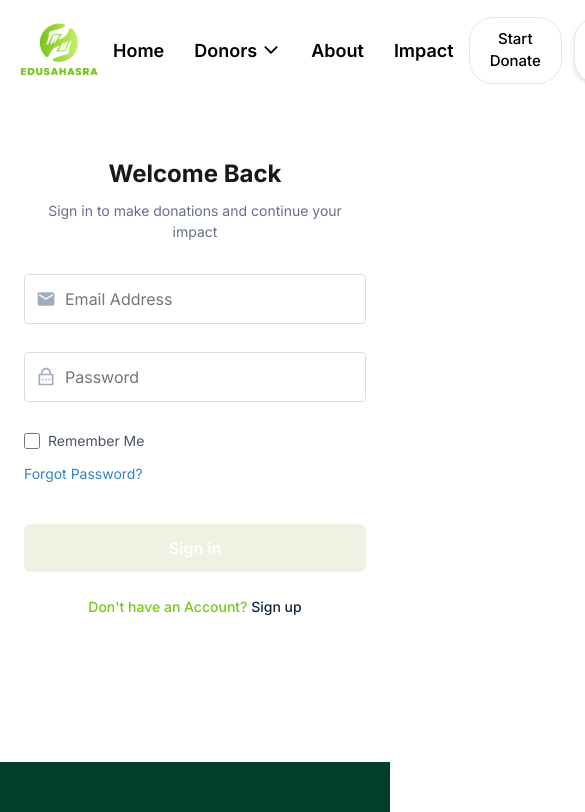
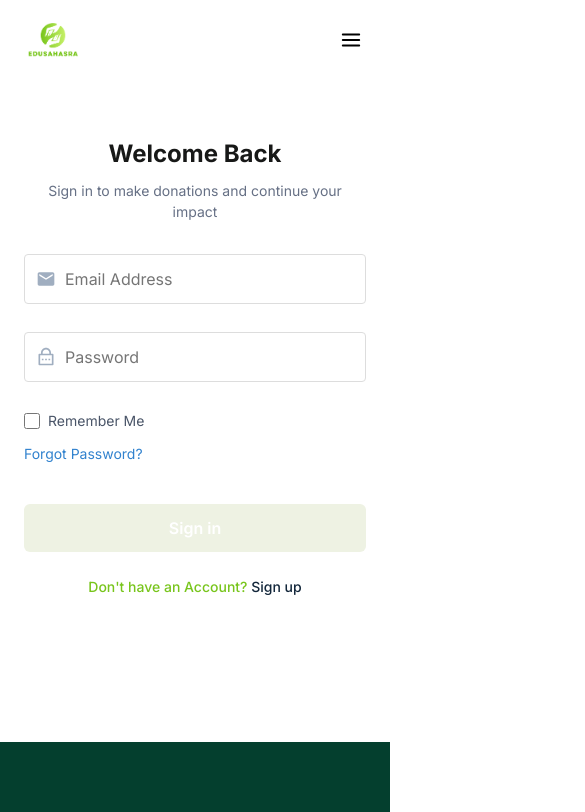
Before and after one commit to kisarasandes1122/Edusahasra, a React (Vite) app in the folder Frontend/: page /donor-login in a window 390 px wide. Shown: the top 812 px of the page, 585 px wide, since content can reach past the window. Built offline with nearby package versions, Linux system fonts and the light colour scheme.

Commit message:
Header CSS Update (Responsive)

```diff
--- a/Frontend/src/components/Donor/Header/DonationModal.css
+++ b/Frontend/src/components/Donor/Header/DonationModal.css
@@ -8,12 +8,12 @@
   --color-primary-action-hover: #225a23;
   --color-modal-bg: white;
   --color-modal-section-bg: #F9FAFB;
-  --color-modal-border: #e5e7eb; /* Lighter border for modal sections */
+  --color-modal-border: #e5e7eb;
   --color-login-button-text: var(--color-primary-action);
   --color-login-button-bg: white;
-  --color-login-button-border: var(--color-primary-action); /* Use primary action color for border */
-  --color-login-button-hover-bg: var(--color-primary-action); /* Green background on hover */
-  --color-login-button-hover-text: white; /* White text on hover */
+  --color-login-button-border: var(--color-primary-action);
+  --color-login-button-hover-bg: var(--color-primary-action);
+  --color-login-button-hover-text: white;
   --border-radius-large: 20px;
   --border-radius-medium: 12px;
   --border-radius-small: 8px;
@@ -42,12 +42,14 @@
   max-width: 600px;
   box-shadow: 0 8px 25px rgba(0, 0, 0, 0.15);
   margin: auto;
+  text-align: center; /* Center all text content */
 }
 
 .modal-content {
   display: flex;
   flex-direction: column;
   gap: 20px;
+  align-items: center; /* Center flex items horizontally */
 }
 
 .modal-title {
@@ -57,6 +59,7 @@
   color: var(--color-text);
   text-align: center;
   margin: 0;
+  width: 100%; /* Full width for proper centering */
 }
 
 .modal-subtitle {
@@ -64,8 +67,9 @@
   font-size: 15px;
   color: var(--color-text-secondary);
   text-align: center;
-  margin: -10px 0 5px 0; /* Adjust margin slightly */
+  margin: -10px 0 5px 0;
   line-height: 1.5;
+  width: 100%; /* Full width for proper centering */
 }
 
 .registration-section,
@@ -73,16 +77,18 @@
   background-color: var(--color-modal-section-bg);
   border-radius: var(--border-radius-medium);
   padding: 24px;
-  border: 1px solid var(--color-modal-border); /* Optional: add subtle border */
+  border: 1px solid var(--color-modal-border);
+  width: 100%; /* Full width for proper centering */
+  text-align: center; /* Center content within sections */
 }
 
 .section-title {
   font-family: var(--font-primary);
   font-size: 18px;
   font-weight: 700;
-  /* Use the primary action color for section titles to match buttons */
   color: var(--color-primary-action);
   margin: 0 0 8px 0;
+  text-align: center;
 }
 
 .section-description {
@@ -91,28 +97,28 @@
   color: var(--color-text-secondary);
   margin: 0 0 16px 0;
   line-height: 1.5;
+  text-align: center;
 }
 
-/* --- Updated Button Styles --- */
+/* Button Styles - Updated for centered look */
 .modal-button {
-  display: inline-block; /* Ensure consistent block behavior */
+  display: inline-block;
   width: 100%;
   padding: 12px 24px;
-  /* Apply the border-radius */
-  border-radius: var(--border-radius-small); /* Should be 8px */
+  border-radius: var(--border-radius-small);
   font-family: var(--font-primary);
   font-size: 16px;
   font-weight: 600;
   cursor: pointer;
-  transition: background-color 0.2s ease, color 0.2s ease, border-color 0.2s ease; /* Refine transition */
+  transition: background-color 0.2s ease, color 0.2s ease, border-color 0.2s ease;
   border: 1px solid transparent;
   text-align: center;
-  text-decoration: none !important; /* Remove underline from Link */
-  box-sizing: border-box; /* Include padding/border in width */
+  text-decoration: none !important;
+  box-sizing: border-box;
 }
 
 /* Style for Register button */
-.modal-button.register-button { /* Use compound selector for specificity */
+.modal-button.register-button {
   background-color: var(--color-primary-action);
   color: white;
   border-color: var(--color-primary-action);
@@ -125,23 +131,23 @@
 }
 
 /* Style for Login button */
-.modal-button.login-button { /* Use compound selector for specificity */
-  background-color: var(--color-login-button-bg); /* White background */
-  color: var(--color-login-button-text); /* Green text */
-  border: 1px solid var(--color-login-button-border); /* Green border */
+.modal-button.login-button {
+  background-color: var(--color-login-button-bg);
+  color: var(--color-login-button-text);
+  border: 1px solid var(--color-login-button-border);
 }
 
 /* Hover style for Login button */
 .modal-button.login-button:hover {
-  background-color: var(--color-login-button-hover-bg); /* Green background */
-  color: var(--color-login-button-hover-text);      /* White text */
-  border-color: var(--color-login-button-hover-bg);  /* Green border */
+  background-color: var(--color-login-button-hover-bg);
+  color: var(--color-login-button-hover-text);
+  border-color: var(--color-login-button-hover-bg);
 }
 
 /* Responsive Modal */
 @media (max-width: 640px) {
   .modal-container {
-    padding: 24px;
+    padding: 24px 20px;
     max-width: 95%;
   }
   .modal-title {
@@ -162,6 +168,22 @@
   }
   .registration-section,
   .login-section {
-    padding: 20px;
+    padding: 20px 15px;
   }
 }
+
+@media (max-width: 480px) {
+  .modal-container {
+    padding: 20px 15px;
+  }
+  .modal-title {
+    font-size: 18px;
+  }
+  .modal-subtitle {
+    font-size: 13px;
+  }
+  .modal-button {
+    font-size: 14px;
+    padding: 10px 16px;
+  }
+}
--- a/Frontend/src/components/Donor/Header/Header.css
+++ b/Frontend/src/components/Donor/Header/Header.css
@@ -2,7 +2,7 @@
 
 .header {
   background-color: #ffffff;
-  padding: 10px 20px;
+  padding: 10px 0; /* Removed horizontal padding */
   border-bottom: 1px solid #ffffff;
   font-family: 'Inter', sans-serif;
 }
@@ -14,6 +14,13 @@
   max-width: 1200px;
   margin: 0 auto;
   height: 80px;
+  padding: 0; /* Removed padding completely */
+}
+
+
+.logo {
+  margin-left: 0; /* Ensure logo is flush with left edge */
+  padding-left: 8px; /* Small padding for visual buffer */
 }
 
 .logo img {
@@ -47,7 +54,7 @@
   color: #12263A;
 }
 
-/* Existing dropdown styles */
+/* Dropdown styles */
 .dropdown-container {
   position: relative;
 }
@@ -155,8 +162,7 @@
   line-height: 1.4;
 }
 
-
-/* User dropdown specific styles */
+/* User dropdown styles */
 .user-dropdown-container {
   position: relative;
 }
@@ -311,3 +317,264 @@
   color: #ffffff !important;
   border-color: #78c51c !important;
 }
+
+/* Mobile menu controls */
+.mobile-menu-toggle {
+  display: none;
+  background: none;
+  border: none;
+  font-size: 24px;
+  cursor: pointer;
+  color: #000000;
+  margin-right: 0; /* Ensure toggle is flush with right edge */
+  padding-right: 8px; /* Small padding for visual buffer */
+}
+
+/* Mobile responsiveness */
+@media (max-width: 1024px) {
+  .nav ul li {
+    margin: 0 10px;
+  }
+
+  .nav ul li a, .dropdown-trigger {
+    font-size: 16px;
+  }
+
+  .btn {
+    padding: 10px 15px !important;
+    font-size: 14px !important;
+  }
+}
+
+/* Mobile menu visibility and desktop/mobile button toggling */
+.mobile-only-buttons {
+  display: none; /* Hidden by default */
+}
+
+@media (max-width: 768px) {
+  .mobile-menu-toggle {
+    display: block;
+    position: relative;
+    z-index: 5001;
+    font-size: 24px;
+    color: #000000;
+    background: none;
+    border: none;
+    display: flex;
+    align-items: center;
+    justify-content: center;
+    padding: 8px;
+  }
+
+  .header-content {
+    height: 70px;
+  }
+
+  .header-res{
+    display: flex;
+    justify-content: space-between;
+    width: 100%;
+    margin: 0 20px;
+  }
+
+
+  .logo img {
+    height: 60px;
+    width: 60px;
+  }
+
+  /* Improved mobile menu positioning and styling */
+  .nav {
+    position: fixed;
+    top: 0;
+    left: -100%;
+    height: 100vh;
+    width: 85%;
+    max-width: 320px;
+    background-color: white;
+    z-index: 5000;
+    transition: left 0.3s ease;
+    box-shadow: 2px 0 10px rgba(0, 0, 0, 0.1);
+    padding: 70px 24px 24px;
+    overflow-y: auto;
+  }
+
+  .nav.open {
+    left: 0;
+    padding-right: 0px;
+  }
+
+  /* Improved navigation items spacing */
+  .nav ul {
+    flex-direction: column;
+    align-items: flex-start;
+    gap: 24px;
+    width: -webkit-fill-available;
+    padding: 20px 20px;
+  }
+
+  .nav ul li {
+    margin: 0;
+    width: 100%;
+  }
+
+  .nav ul li a {
+    font-size: 17px;
+    padding: 8px 0;
+    width: 100%;
+  }
+
+  /* Fix for dropdowns in mobile view */
+  .dropdown-container {
+    width: 100%;
+  }
+
+  .dropdown-trigger {
+    width: 100%;
+    justify-content: space-between;
+    padding: 8px 0;
+    font-size: 17px;
+  }
+
+  .dropdown-menu {
+    position: static;
+    width: 100%;
+    box-shadow: none;
+    border-radius: 12px;
+    margin-top: 12px;
+    margin-bottom: 8px;
+    border: 1px solid #e5e7eb;
+    background-color: #f9fafb;
+  }
+
+  /* Mobile only buttons */
+  .mobile-only-buttons {
+    display: block;
+    margin-top: 32px;
+    width: 100%;
+  }
+
+  .mobile-only-buttons .header-buttons {
+    flex-direction: column;
+    gap: 12px;
+    width: 100%;
+  }
+
+  .mobile-only-buttons .btn {
+    width: 100%;
+    text-align: center;
+    padding: 12px 16px !important;
+    font-size: 15px !important;
+  }
+
+  .desktop-only-buttons {
+    display: none; /* Hide desktop buttons on mobile */
+  }
+
+  /* Mobile menu overlay */
+  .mobile-menu-overlay {
+    position: fixed;
+    top: 0;
+    left: 0;
+    right: 0;
+    bottom: 0;
+    background-color: rgba(0, 0, 0, 0.5);
+    z-index: 4999;
+    opacity: 0;
+    visibility: hidden;
+    transition: opacity 0.3s ease, visibility 0.3s ease;
+  }
+
+  .mobile-menu-overlay.active {
+    opacity: 1;
+    visibility: visible;
+  }
+
+  /* Prevent body scrolling when mobile menu is open */
+  body.menu-open {
+    overflow: hidden;
+  }
+
+  /* User dropdown positioning */
+  .user-dropdown-menu {
+    width: 260px;
+    right: -10px;
+  }
+}
+
+@media (max-width: 480px) {
+  /* Remove horizontal padding completely for small screens */
+  .header {
+    padding: 10px 0;
+  }
+
+  .header-content {
+    height: 60px;
+    padding: 0; /* Remove all padding */
+  }
+
+  .header-res{
+    display: flex;
+    justify-content: space-between;
+    width: 100%;
+    margin: 0 20px;
+  }
+
+
+  .logo {
+    padding-left: 8px; /* Small padding buffer */
+  }
+
+  .mobile-menu-toggle {
+    font-size: 22px;
+    padding-right: 8px; /* Small padding buffer */
+  }
+
+  .logo img {
+    height: 50px;
+    width: 50px;
+  }
+
+  .nav {
+    padding: 60px 20px 20px;
+  }
+
+  .btn {
+    padding: 8px 10px !important;
+    font-size: 12px !important;
+  }
+
+  .header-buttons {
+    gap: 6px;
+  }
+
+  .user-dropdown-menu {
+    width: 230px;
+  }
+}
+
+/* Very small screens */
+@media (max-width: 360px) {
+  .header-content {
+    padding: 0;
+  }
+
+  .logo {
+    padding-left: 4px; /* Minimal padding */
+  }
+
+  .mobile-menu-toggle {
+    padding-right: 4px; /* Minimal padding */
+    font-size: 20px;
+  }
+
+  .logo img {
+    height: 45px;
+    width: 45px;
+  }
+
+  .nav {
+    width: 90%;
+    padding: 55px 16px 16px;
+  }
+}
--- a/Frontend/src/components/Donor/Header/Header.jsx
+++ b/Frontend/src/components/Donor/Header/Header.jsx
@@ -1,14 +1,15 @@
 import React, { useState, useRef, useEffect } from 'react';
-import { useNavigate } from 'react-router-dom'; // Import useNavigate
+import { useNavigate } from 'react-router-dom';
 import './Header.css';
 import './DonationModal.css';
-import logo from '../../../assets/images/Edusahasra.png'; // Ensure this path is correct
+import logo from '../../../assets/images/Edusahasra.png';
 import { IoCalendarOutline } from 'react-icons/io5';
 import { FiTool } from 'react-icons/fi';
 import { IoIosArrowDown } from 'react-icons/io';
 import { IoChatbox } from "react-icons/io5";
+import { FiMenu, FiX } from 'react-icons/fi'; // Added icons for mobile menu
 
-// --- DonationModal Component (keep as is) ---
+// --- DonationModal Component (unchanged) ---
 const DonationModal = ({ isOpen, onClose }) => {
   const modalRef = useRef(null);
 
@@ -50,7 +51,7 @@ const DonationModal = ({ isOpen, onClose }) => {
   );
 };
 
-// --- RequestModal Component (keep as is) ---
+// --- RequestModal Component (unchanged) ---
 const RequestModal = ({ isOpen, onClose }) => {
   const modalRef = useRef(null);
 
@@ -93,39 +94,52 @@ const RequestModal = ({ isOpen, onClose }) => {
 };
 
 
-// --- Updated Header Component ---
-const Header = () => { // Removed isAuthenticated, user props
+// --- Updated Header Component with Mobile Support ---
+const Header = () => {
   const [isDonorsDropdownOpen, setIsDonorsDropdownOpen] = useState(false);
   const [isUserDropdownOpen, setIsUserDropdownOpen] = useState(false);
   const [isDonationModalOpen, setIsDonationModalOpen] = useState(false);
   const [isRequestModalOpen, setIsRequestModalOpen] = useState(false);
-  const [isLoggedIn, setIsLoggedIn] = useState(false); // State for auth status
-  const [currentUser, setCurrentUser] = useState(null); // State for user info
+  const [isLoggedIn, setIsLoggedIn] = useState(false);
+  const [currentUser, setCurrentUser] = useState(null);
+  const [mobileMenuOpen, setMobileMenuOpen] = useState(false);
 
   const donorsDropdownRef = useRef(null);
   const userDropdownRef = useRef(null);
-  const navigate = useNavigate(); // Hook for navigation
+  const mobileMenuRef = useRef(null);
+  const navigate = useNavigate();
 
-  // Check login status on component mount and when localStorage changes
+  // Toggle body class when mobile menu is open
+  useEffect(() => {
+    if (mobileMenuOpen) {
+      document.body.classList.add('menu-open');
+    } else {
+      document.body.classList.remove('menu-open');
+    }
+
+    return () => {
+      document.body.classList.remove('menu-open');
+    };
+  }, [mobileMenuOpen]);
+
+  // Check login status on component mount
   useEffect(() => {
     const checkAuthStatus = () => {
       const storedUserInfo = localStorage.getItem('donorInfo');
       if (storedUserInfo) {
         try {
           const userData = JSON.parse(storedUserInfo);
-          // You might want to add a check for token validity/expiry here later
           if (userData && userData.token) {
             setCurrentUser(userData);
             setIsLoggedIn(true);
           } else {
-            // Invalid data structure, clear it
             localStorage.removeItem('donorInfo');
             setCurrentUser(null);
             setIsLoggedIn(false);
           }
         } catch (error) {
           console.error("Failed to parse donorInfo from localStorage", error);
-          localStorage.removeItem('donorInfo'); // Clear corrupted data
+          localStorage.removeItem('donorInfo');
           setCurrentUser(null);
           setIsLoggedIn(false);
         }
@@ -135,78 +149,120 @@ const Header = () => { // Removed isAuthenticated, user props
       }
     };
 
-    // Initial check
     checkAuthStatus();
-
-    // Listen for storage changes (e.g., logout in another tab)
     window.addEventListener('storage', checkAuthStatus);
 
-    // Listen for custom login/logout events (optional, but good for immediate UI updates)
-    // Example: window.addEventListener('authChange', checkAuthStatus);
-
-    // Cleanup listener on component unmount
     return () => {
       window.removeEventListener('storage', checkAuthStatus);
-      // Example: window.removeEventListener('authChange', checkAuthStatus);
     };
-  }, []); // Empty dependency array means this runs once on mount and cleanup on unmount
+  }, []);
 
-
+  // Handle clicks outside dropdowns and mobile menu
   useEffect(() => {
     const handleClickOutside = (event) => {
+      // Handle dropdowns
       if (donorsDropdownRef.current && !donorsDropdownRef.current.contains(event.target)) {
         setIsDonorsDropdownOpen(false);
       }
       if (userDropdownRef.current && !userDropdownRef.current.contains(event.target)) {
         setIsUserDropdownOpen(false);
       }
+
+      // Handle mobile menu - close menu when clicking outside
+      // But don't close it if we click the menu toggle button
+      if (mobileMenuOpen &&
+          mobileMenuRef.current &&
+          !mobileMenuRef.current.contains(event.target) &&
+          !event.target.closest('.mobile-menu-toggle')) {
+        setMobileMenuOpen(false);
+      }
     };
 
     document.addEventListener('mousedown', handleClickOutside);
-    return () => document.removeEventListener('mousedown', handleClickOutside);
-  }, []);
+
+    // Close mobile menu when window is resized beyond mobile breakpoint
+    const handleResize = () => {
+      if (window.innerWidth > 768 && mobileMenuOpen) {
+        setMobileMenuOpen(false);
+      }
+    };
+
+    window.addEventListener('resize', handleResize);
+
+    return () => {
+      document.removeEventListener('mousedown', handleClickOutside);
+      window.removeEventListener('resize', handleResize);
+    };
+  }, [mobileMenuOpen]);
 
   const toggleDonorsDropdown = (e) => {
     e.stopPropagation();
     setIsDonorsDropdownOpen(!isDonorsDropdownOpen);
-    setIsUserDropdownOpen(false); // Close user dropdown if open
+    setIsUserDropdownOpen(false);
   };
 
   const toggleUserDropdown = (e) => {
     e.stopPropagation();
     setIsUserDropdownOpen(!isUserDropdownOpen);
-    setIsDonorsDropdownOpen(false); // Close donors dropdown if open
+    setIsDonorsDropdownOpen(false);
+  };
+
+  const toggleMobileMenu = (e) => {
+    e.stopPropagation();
+    setMobileMenuOpen(!mobileMenuOpen);
   };
 
   const handleStartDonate = () => {
     setIsDonationModalOpen(true);
+    setMobileMenuOpen(false); // Close mobile menu if open
   };
 
   const handleRequestDonation = () => {
     setIsRequestModalOpen(true);
+    setMobileMenuOpen(false); // Close mobile menu if open
   };
 
   const handleLogout = () => {
     localStorage.removeItem('donorInfo');
-
     setCurrentUser(null);
     setIsLoggedIn(false);
     setIsUserDropdownOpen(false);
+    setMobileMenuOpen(false); // Close mobile menu if open
     navigate('/');
     window.location.reload();
+  };
+
+  // Close mobile menu when clicking nav links
+  const handleNavLinkClick = () => {
+    setMobileMenuOpen(false);
   };
 
   return (
     <>
       <header className="header">
         <div className="header-content">
+          <div className="header-res">
           <div className="logo">
-            <a href="/"><img src={logo} alt="EdukaShare Logo" /></a>
+            <a href="/"><img src={logo} alt="EduSahasra Logo" /></a>
           </div>
 
-          <nav className="nav">
+          {/* Mobile menu toggle button */}
+          <button
+            className="mobile-menu-toggle"
+            onClick={toggleMobileMenu}
+            aria-label={mobileMenuOpen ? "Close menu" : "Open menu"}
+          >
+            {mobileMenuOpen ? <FiX /> : <FiMenu />}
+          </button>
+          </div>
+
+          {/* Mobile menu overlay - improves UX */}
+          <div className={`mobile-menu-overlay ${mobileMenuOpen ? 'active' : ''}`} onClick={() => setMobileMenuOpen(false)}></div>
+
+          {/* Main navigation */}
+          <nav className={`nav ${mobileMenuOpen ? 'open' : ''}`} ref={mobileMenuRef}>
             <ul>
-              <li><a href="/">Home</a></li>
+              <li><a href="/" onClick={handleNavLinkClick}>Home</a></li>
               <li className="dropdown-container" ref={donorsDropdownRef}>
                 <button
                   className="dropdown-trigger"
@@ -218,23 +274,22 @@ const Header = () => { // Removed isAuthenticated, user props
                   <div className="dropdown-menu">
                     <h3 className="dropdown-title">For Donors</h3><hr />
                     <div className="dropdown-items">
-                      <a href="/needs" className="dropdown-item">
+                      <a href="/needs" className="dropdown-item" onClick={handleNavLinkClick}>
                         <IoCalendarOutline className="dropdown-icon" />
                         <div className="dropdown-content">
                           <span className="dropdown-item-title">Browse Needs</span>
                           <span className="dropdown-item-description">Filter Requests by location, needs, or urgency</span>
                         </div>
                       </a>
-                      {/* Add other donor links here if needed */}
-                      <a href="/howitworks" className="dropdown-item">
+                      <a href="/howitworks" className="dropdown-item" onClick={handleNavLinkClick}>
                         <FiTool className="dropdown-icon" />
                         <div className="dropdown-content">
                           <span className="dropdown-item-title">How It Works</span>
                           <span className="dropdown-item-description">Step-by-step donation process</span>
                         </div>
                       </a>
-                      <a href="/feedbacks" className="dropdown-item">
-                        <IoChatbox  className="dropdown-icon" />
+                      <a href="/feedbacks" className="dropdown-item" onClick={handleNavLinkClick}>
+                        <IoChatbox className="dropdown-icon" />
                         <div className="dropdown-content">
                           <span className="dropdown-item-title">Feedbacks</span>
                           <span className="dropdown-item-description">See what others say about their experience</span>
@@ -244,30 +299,39 @@ const Header = () => { // Removed isAuthenticated, user props
                   </div>
                 )}
               </li>
-              <li><a href="/aboutus">About</a></li>
-              <li><a href="#impact">Impact</a></li> {/* Make sure you have an element with id="impact" or change href */}
+              <li><a href="/aboutus" onClick={handleNavLinkClick}>About</a></li>
+              <li><a href="#impact" onClick={handleNavLinkClick}>Impact</a></li>
+
+              {/* Mobile-only buttons (visible in mobile menu) */}
+              {!isLoggedIn && (
+                <li className="mobile-only-buttons">
+                  <div className="header-buttons">
+                    <button className="btn btn-secondary" onClick={handleStartDonate}>
+                      Start Donate
+                    </button>
+                    <button className="btn btn-primary" onClick={handleRequestDonation}>
+                      Request Donation
+                    </button>
+                  </div>
+                </li>
+              )}
             </ul>
           </nav>
 
           <div className="header-user">
-            {/* Use internal isLoggedIn state for conditional rendering */}
             {isLoggedIn && currentUser ? (
               <div className="user-dropdown-container" ref={userDropdownRef}>
                 <button
                   className="user-dropdown-trigger"
                   onClick={toggleUserDropdown}
                 >
-                  {/* Use fullName from stored user data */}
                   <span className="user-name">{currentUser.fullName || 'User'}</span>
                   <IoIosArrowDown className={`dropdown-arrow ${isUserDropdownOpen ? 'rotated' : ''}`} />
                 </button>
                 {isUserDropdownOpen && (
                   <div className="user-dropdown-menu">
                     <div className="user-dropdown-header">
-                       {/* Use fullName from stored user data */}
                       <h3 className="user-dropdown-title">{currentUser.fullName || 'User'}</h3>
-                      {/* Optionally display email */}
-                      {/* <p className="user-dropdown-email">{currentUser.email}</p> */}
                     </div>
                     <div className="user-dropdown-items">
                       <a href="/my-donations" className="user-dropdown-item">
@@ -291,7 +355,6 @@ const Header = () => { // Removed isAuthenticated, user props
                           <span className="item-description">Manage account & preferences</span>
                         </div>
                       </a>
-                      {/* Logout Button */}
                       <button onClick={handleLogout} className="user-dropdown-item logout-button">
                         <div className="icon-wrapper"><span className="icon">🚪</span></div>
                         <div className="dropdown-content">
@@ -304,8 +367,8 @@ const Header = () => { // Removed isAuthenticated, user props
                 )}
               </div>
             ) : (
-              // Show these buttons if not logged in
-              <div className="header-buttons">
+              // Show these buttons only on desktop
+              <div className="header-buttons desktop-only-buttons">
                 <button className="btn btn-secondary" onClick={handleStartDonate}>
                   Start Donate
                 </button>
```
